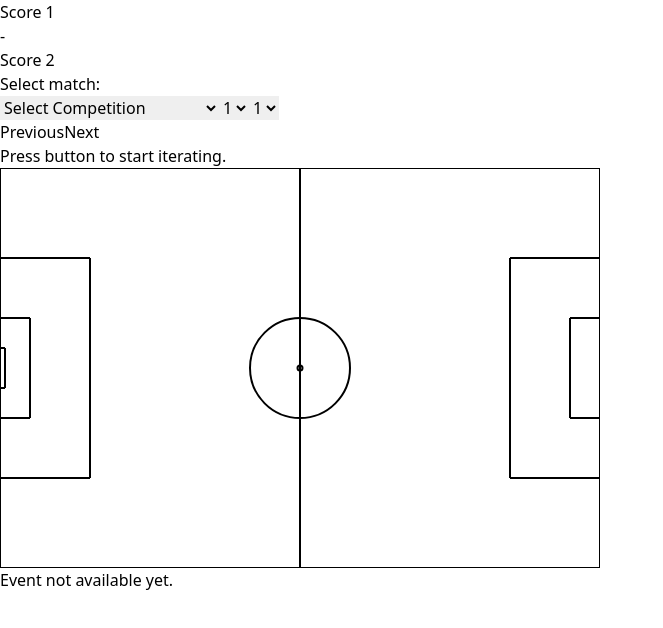
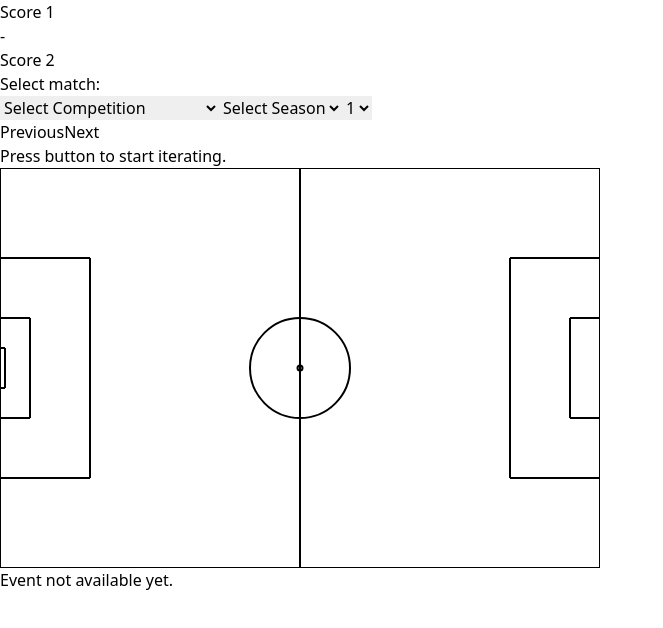
Before and after one commit to novojitsaha/football-viz, a React (Vite) app: page / in a window 1280 px wide. Shown: the top 628 px of the page, without its empty margins (0-663 px from the left). Built offline with nearby package versions, Linux system fonts and the light colour scheme.

Commit message:
Add season dropdown in MatchSelection component

```diff
--- a/src/components/MatchSelection.tsx
+++ b/src/components/MatchSelection.tsx
@@ -2,57 +2,82 @@ import React, { useState } from "react";
 import competitions from "../assets/competitions/competitions.json";
 
 const MatchSelection = () => {
-
   // State to track competition
   const [competition, setCompetition] = useState<string>("");
 
+  // State to track available seasons for the selected competition
+  const [seasonArr, setSeasonArr] = useState<string[]>([]);
+
   // State to track season_name for each competition
-    const [season, setSeason] = useState<string>("");
+  const [season, setSeason] = useState<string[]>([]);
 
   // set of available competition names
-    const competitionList: string[] = Array.from(new Set(competitions.map((item: any) => item.competition_name)));
+  const competitionList: string[] = Array.from(
+    new Set(competitions.map((item: any) => item.competition_name))
+  );
 
   // list of available season_id for each competition: {competition_name: [season_name]}
-    const competitionSeasons: {[key: string]: string[]} = {};
+  const competitionSeasons: { [key: string]: string[] } = {};
 
   // initialize the keys for competitionSeasons
-    competitionList.map((competition_name) => competitionSeasons[competition_name] = [])
+  competitionList.map(
+    (competition_name) => (competitionSeasons[competition_name] = [])
+  );
 
   // populate competitionSeasons
-    competitions.forEach((item : any) => {
+  competitions.forEach((item: any) => {
     const competitionName: string = item.competition_name;
     const seasonName: string = item.season_name;
     competitionSeasons[competitionName].push(seasonName);
-    })
+  });
 
-
-
-
-
-
-
+  // competition handler
   const handleCompetition = (event: any) => {
     setCompetition(event.target.value);
-    }
+
+    setSeasonArr(competitionSeasons[event.target.value]);
+  };
+
+  // season handler
+  const handleSeason = (event: any) => {
+    setSeason(event.target.value);
+  };
 
   return (
     <>
       <div className="flex border border-black m-2 justify-center">
         <label className="m-2 font-bold">Select match:</label>
         <div className="">
-          <select id="competitionSelection" className="m-2" value={competition} onChange={handleCompetition}>
-            <option value="" disabled>Select Competition</option>
-            {
-              competitionList.map((competition_name) => <option value={competition_name} key={competition_name}>{competition_name}</option>)
-            }
-
+          <select
+            id="competitionSelection"
+            className="m-2"
+            value={competition}
+            onChange={handleCompetition}
+          >
+            <option value="" disabled>
+              Select Competition
+            </option>
+            {competitionList.map((c) => (
+              <option value={c} key={c}>
+                {c}
+              </option>
+            ))}
           </select>
 
-          <select id="competitions" className="m-2">
-            <option>1</option>
-            <option>2</option>
-            <option>3</option>
-            <option>4</option>
+          <select
+            id="seasonSelection"
+            className="m-2"
+            value={season}
+            onChange={handleSeason}
+          >
+            <option value="" disabled>
+              Select Season
+            </option>
+            {seasonArr.map((s) => (
+              <option value={s} key={s}>
+                {s}
+              </option>
+            ))}
           </select>
 
           <select id="competitions" className="m-2">
```
Lines whose indentation alone changed are shown as unchanged.
